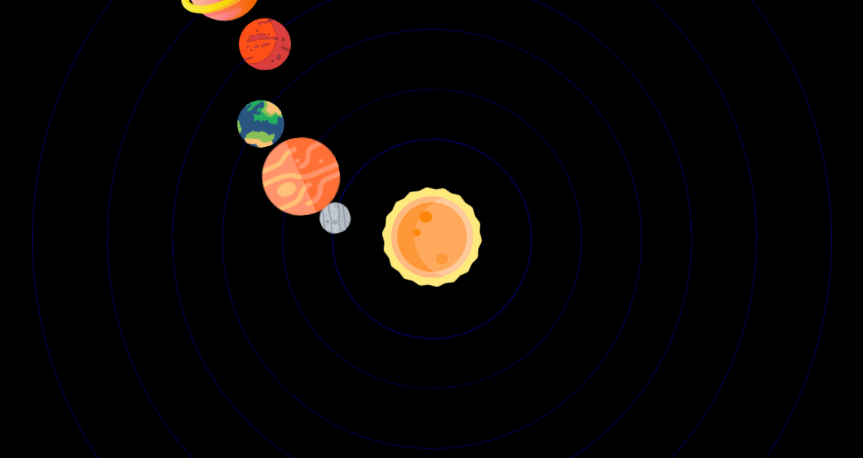
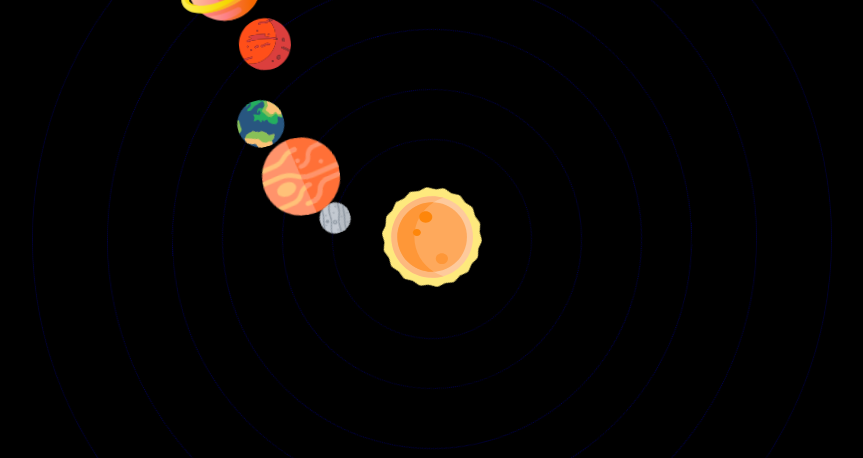
Before and after one commit to chernomorets-pash/solar-system, a plain HTML site: page index.html in a window 1280 px wide. Shown: the part 161-619 px from the top of the page, without its empty margins (208-1071 px from the left). Drawn offline with Linux system fonts and the light colour scheme.

Commit message:
color change

```diff
--- a/styles/main.scss
+++ b/styles/main.scss
@@ -6,7 +6,7 @@
     width: 200px;
     height: 200px;
     border-radius: 100%;
-    border: 0.5px dotted blue;
+    border: 0.5px dotted rgba(0, 0, 255, 0.301);
     position: relative;
     -webkit-animation: rotation 88s infinite linear;
 }
@@ -44,7 +44,8 @@
     width: 300px;
     height: 300px;
     border-radius: 100%;
-    border: 0.5px dotted rgba(0, 0, 255, 0.712);
+    border: 0.5px dotted rgba(0, 0, 255, 0.37);
+    ;
     position: absolute;
     -webkit-animation: rotation 225s infinite linear;
 }
@@ -65,7 +66,8 @@
     width: 420px;
     height: 420px;
     border-radius: 100%;
-    border: 0.5px dotted rgba(0, 0, 255, 0.712);
+    border: 0.5px dotted rgba(0, 0, 255, 0.37);
+    ;
     position: absolute;
     -webkit-animation: rotation 120s infinite linear;
 }
@@ -84,7 +86,8 @@
     width: 520px;
     height: 520px;
     border-radius: 100%;
-    border: 0.5px dotted rgba(0, 0, 255, 0.712);
+    border: 0.5px dotted rgba(0, 0, 255, 0.37);
+    ;
     position: absolute;
     -webkit-animation: rotation 687s infinite linear;
 }
@@ -105,7 +108,7 @@
     width: 650px;
     height: 650px;
     border-radius: 100%;
-    border: 0.5px dotted rgba(0, 0, 255, 0.712);
+    border: 0.5px dotted rgba(0, 0, 255, 0.37);
     position: absolute;
     -webkit-animation: rotation 4320s infinite linear;
 }
@@ -121,7 +124,7 @@
     width: 800px;
     height: 800px;
     border-radius: 100%;
-    border: 0.5px dotted rgba(0, 0, 255, 0.712);
+    border: 0.5px dotted rgba(0, 0, 255, 0.37);
     position: absolute;
     -webkit-animation: rotation 30240s infinite linear;
 }
```
Also changed, not shown: styles/main.css, 1 other file.
